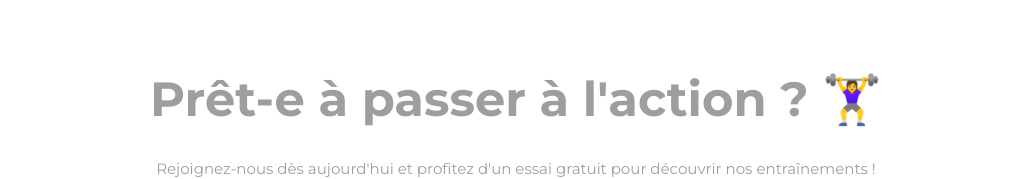
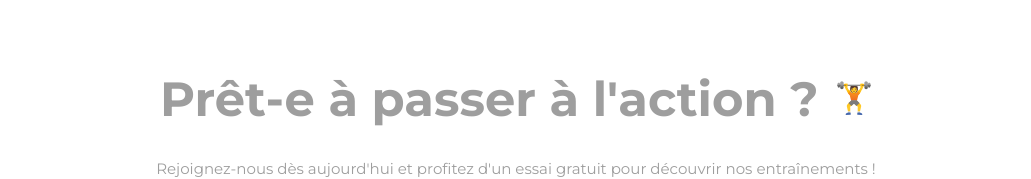
Before and after one commit to DevNexus59/MoveUp, a React (Vite) app in the folder client/: page / in a window 1280 px wide. Shown: the part 1824-2003 px from the top of the page, without its empty margins (124-1155 px from the left). Built offline with nearby package versions, Linux system fonts and the light colour scheme; no server answers.

Commit message:
changing emoji to svg in CallToAction component

```diff
--- a/client/src/components/CallToAction.css
+++ b/client/src/components/CallToAction.css
@@ -22,3 +22,11 @@
   background: linear-gradient(135deg, #a8c0ff 0%, #c0a8ff 20%, #ffb3d9 100%);
   font-size: var(--font-p);
 }
+
+.cta-icon {
+  width: 36px;
+  height: 36px;
+  display: inline-block;
+  vertical-align: baseline;
+  margin-left: 0.25rem;
+}
--- a/client/src/components/CallToAction.tsx
+++ b/client/src/components/CallToAction.tsx
@@ -1,10 +1,11 @@
 import { Link } from "react-router";
 import "./CallToAction.css";
+import PersonLifting from "../assets/images/CallToAction-person-lifting-weights.svg";
 
 function CallToAction() {
   return (
     <section className="cta-section">
-      <h2 className="cta-title">Prêt-e à passer à l'action ? 🏋️‍♀️</h2>
+      <h2 className="cta-title">Prêt-e à passer à l'action ? <img src={PersonLifting} alt="Person lifting weights" className="cta-icon" /> </h2>
       <p className="cta-comment">
         Rejoignez-nous dès aujourd'hui et profitez d'un essai gratuit pour
         découvrir nos entraînements !
@@ -26,3 +27,5 @@ function CallToAction() {
 }
 
 export default CallToAction;
+
+{/* <img src={weight-lifting} alt="person lifting weights"></img> */}
```
Also changed, not shown: client/src/assets/images/CallToAction-person-lifting-weights.svg (added).
